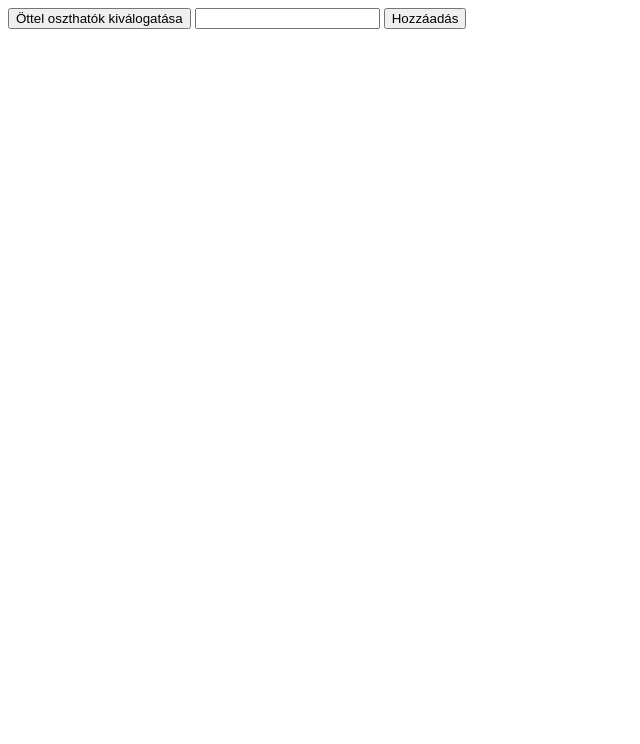
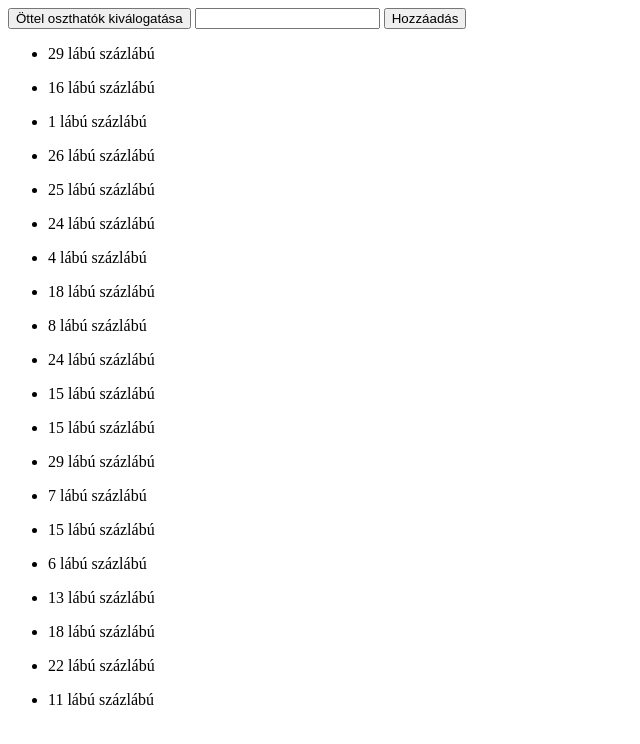
Before and after one commit to SBalint2002/javascript-function, a plain HTML site: page index.html in a window 1280 px wide. Shown: the whole page, without its empty margins (0-640 px from the left). Drawn offline with Linux system fonts and the light colour scheme.

Commit message:
Összes feladat kész

```diff
--- a/index.html
+++ b/index.html
@@ -11,5 +11,6 @@
     <button id="masodik">Öttel oszthatók kiválogatása</button>
     <input type="number" id="number">
     <button id="hozzaad">Hozzáadás</button>
+    <ul id="szovegesID"></ul>
 </body>
 </html>
--- a/src/index.js
+++ b/src/index.js
@@ -2,31 +2,57 @@ let t = [];
 let t5 = [];
 
 document.addEventListener('DOMContentLoaded', () => {
+    //1. Feladat
     for (let i = 0; i < 20; i++) {
         t.push(Math.floor(Math.random() * 30) + 1)
     }
     t5 = t.filter(e => e%5==0);
     console.log(t5);
+    //2. Feladat
     document.getElementById("masodik").addEventListener('click', () => {
         t5 = t.filter(e => e%5==0);
         console.log(t5);
     });
+    //3. Feladat
     document.getElementById("hozzaad").addEventListener('click', () => {
-        t5.push(parseInt(document.getElementById("number").value));
+        t.push(parseInt(document.getElementById("number").value));
         console.log(t5);
     })
+    //6. Feladat
+    szazlabuMejelenites('szovegesID', labakbolSzazlabuk(t));
 });
 
+//4.Feladat
 class Szazlabu{
     #labakSzama;
     constructor(labakszama){
         this.labakszama = labakszama;
     }
     toString(){
-        return "N lábú százlábú";
+        let szoveg = " lábú százlábú";
+        return this.labakszama + szoveg;
+    }
+    static labakbolSzazlabuk(t = []){
+        return t.map(e => new Szazlabu);
     }
 }
 
+let szl = new Szazlabu(40);
+console.log(szl.toString());
+
+//5. Feladat
 function labakbolSzazlabuk(t = []){
     return t.map(e => new Szazlabu(e));
 }
+
+//6. Feladat
+function szazlabuMejelenites(id, t){
+    t.forEach((e) => {
+        let szuloElem = document.getElementById(id);
+        let listaElem = document.createElement('li');
+        let listaElemText = document.createElement('p');
+        listaElemText.textContent = e.toString();
+        listaElem.appendChild(listaElemText);
+        szuloElem.appendChild(listaElem);
+    });
+}
```
